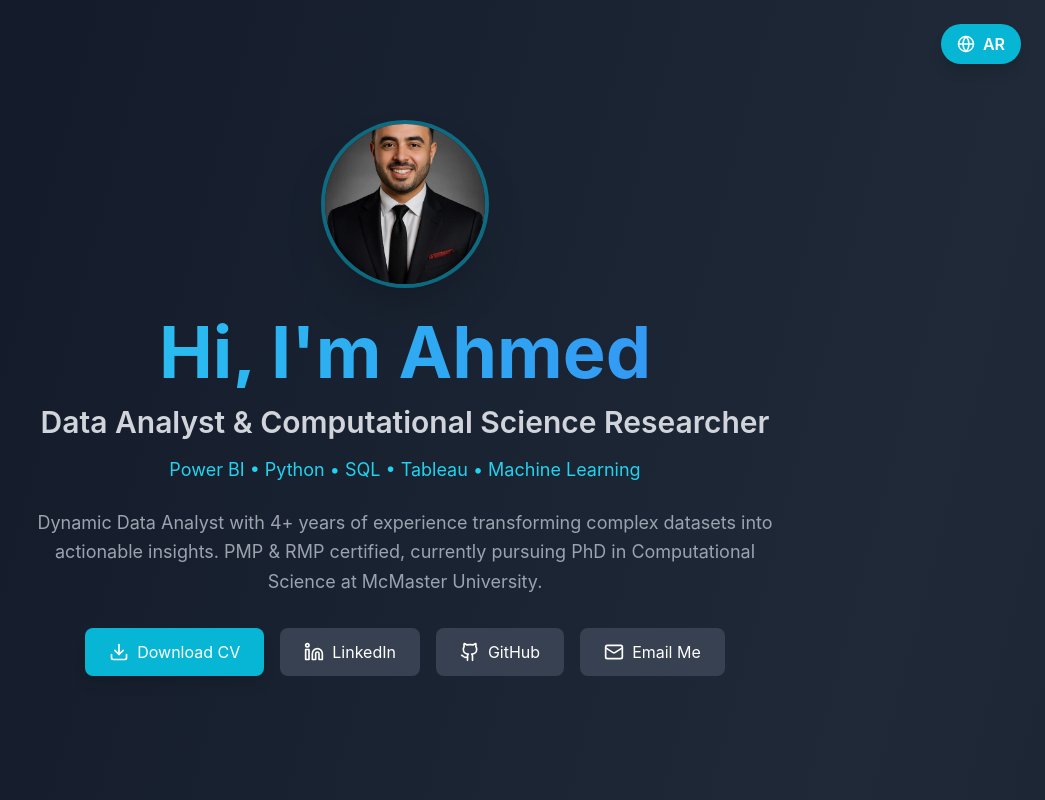
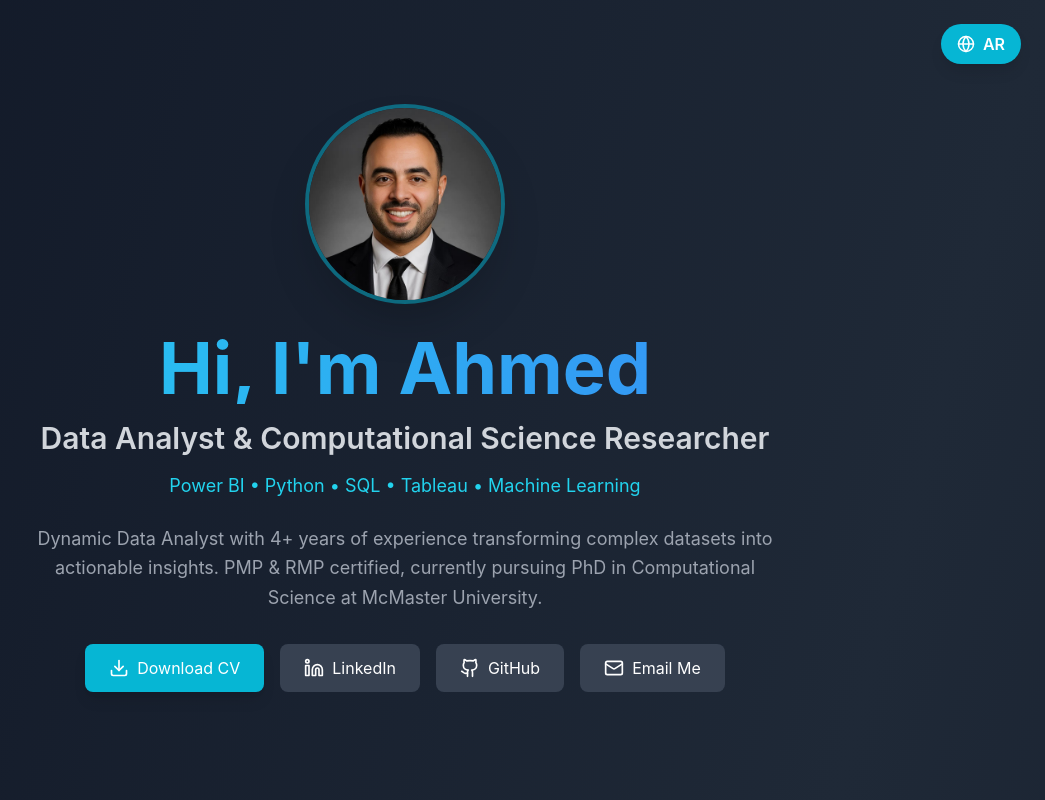
Before and after one commit to ahmedrdwn/Portfolio, a React (Vite) app: page / in a window 1280 px wide. Shown: the top 800 px of the page, without its empty margins (235-1280 px from the left). Built offline with nearby package versions, Linux system fonts and the light colour scheme.

Commit message:
Improve profile image: larger size, better positioning, and higher resolution display

```diff
--- a/src/App.tsx
+++ b/src/App.tsx
@@ -307,8 +307,8 @@ export default function Portfolio() {
       <section className="min-h-screen flex items-center justify-center px-6 py-20">
         <div className="max-w-6xl w-full">
           <motion.div initial={{ opacity: 0, y: 30 }} animate={{ opacity: 1, y: 0 }} transition={{ duration: 0.8 }} className="text-center">
-            <motion.div initial={{ scale: 0 }} animate={{ scale: 1 }} transition={{ delay: 0.2, type: "spring", stiffness: 200 }} className="w-40 h-40 mx-auto mb-8 rounded-full overflow-hidden shadow-2xl ring-4 ring-cyan-500/50">
-              <img src="/profile.jpg" alt="Ahmed Radwan" className="w-full h-full object-cover" />
+            <motion.div initial={{ scale: 0 }} animate={{ scale: 1 }} transition={{ delay: 0.2, type: "spring", stiffness: 200 }} className="w-48 h-48 mx-auto mb-8 rounded-full overflow-hidden shadow-2xl ring-4 ring-cyan-500/50">
+              <img src="/profile.jpg" alt="Ahmed Radwan" className="w-full h-full object-cover object-center scale-110" style={{ objectPosition: 'center top' }} />
             </motion.div>
             <motion.h1 initial={{ opacity: 0 }} animate={{ opacity: 1 }} transition={{ delay: 0.4 }} className="text-5xl md:text-7xl font-bold mb-4 bg-gradient-to-r from-cyan-400 to-blue-500 bg-clip-text text-transparent">
               {t.hero.greeting}
```
